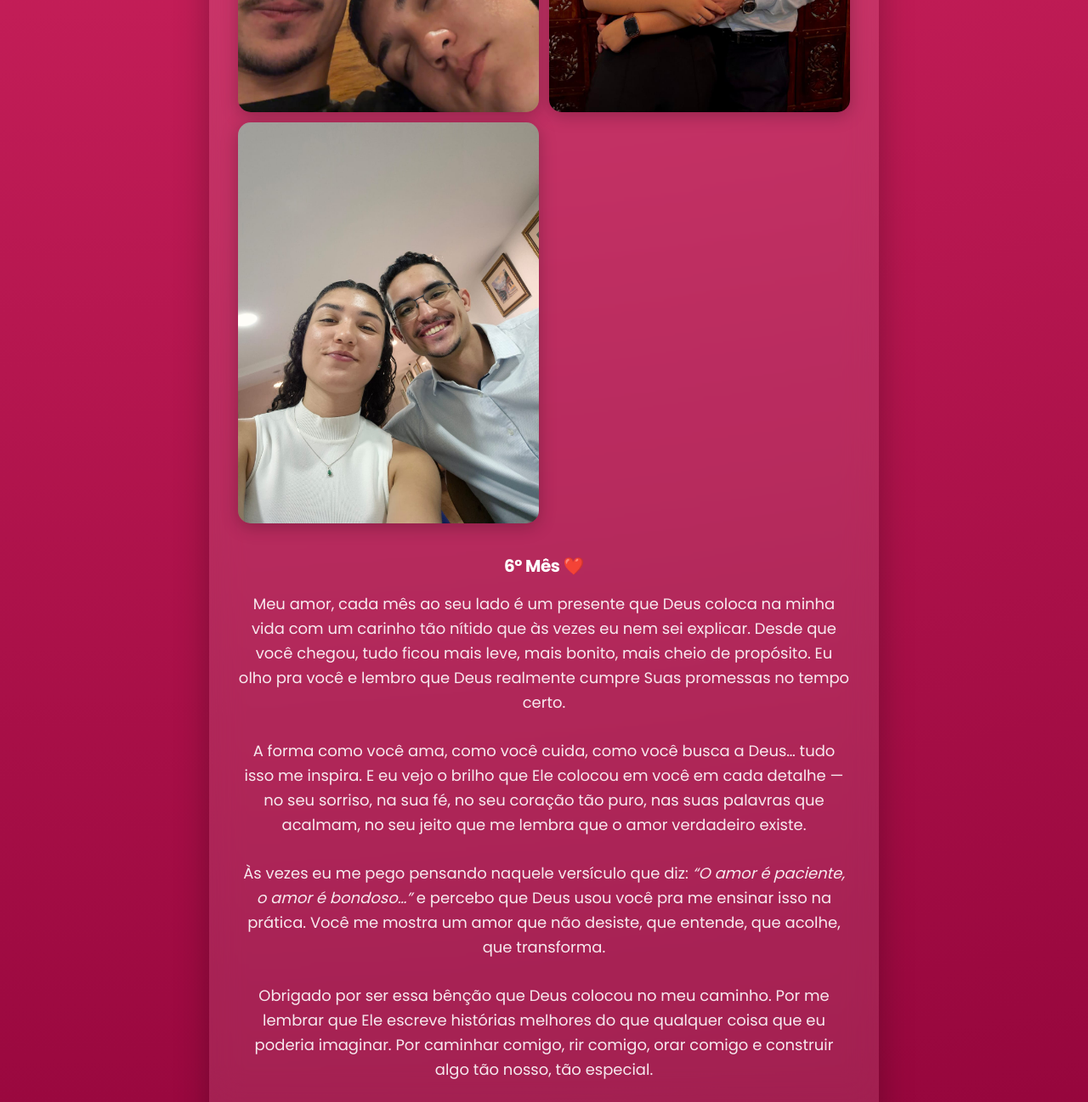
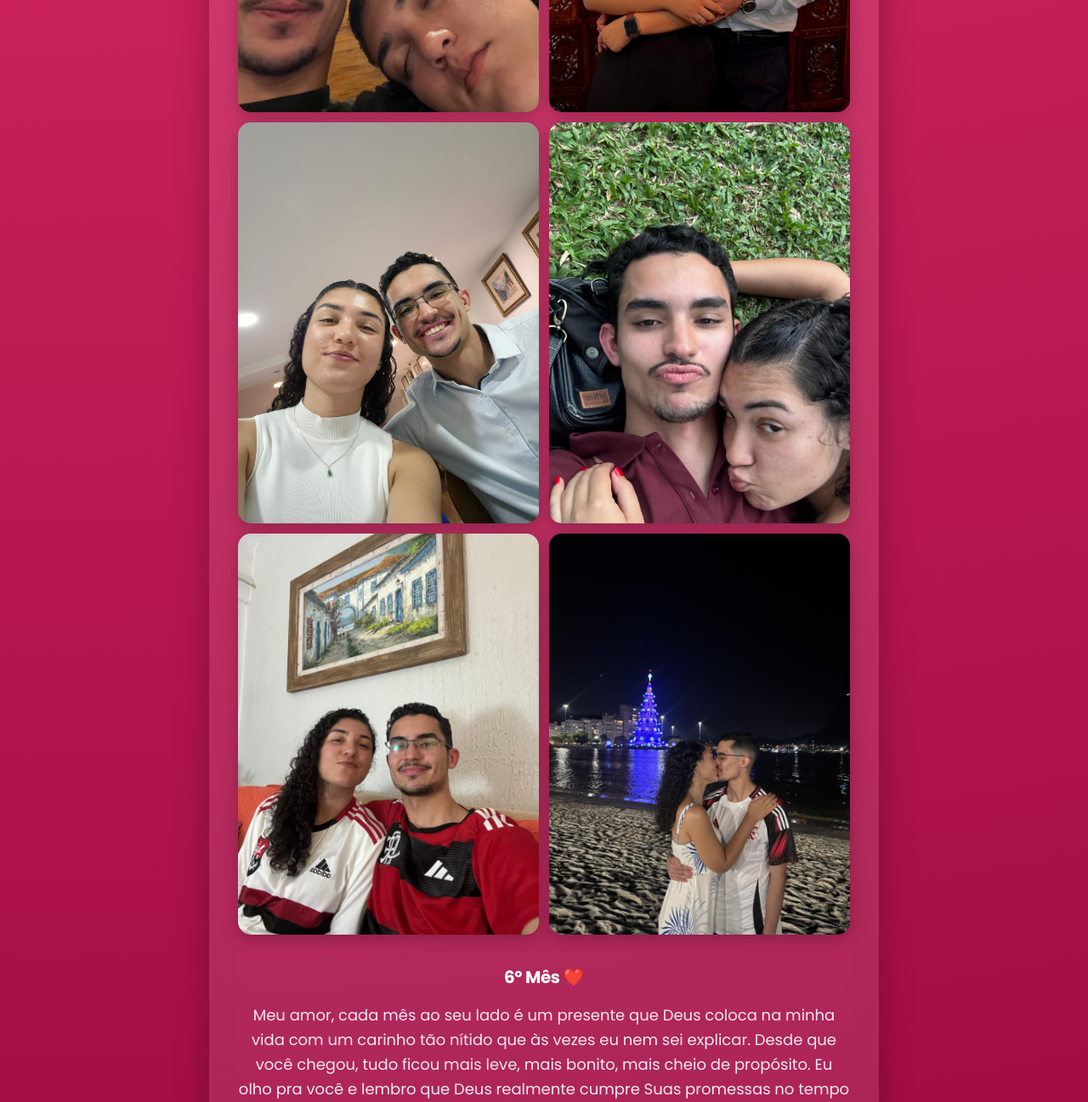
Before and after one commit to matheusnsp/mesversario, a website: page presente.html in a window 1280 px wide. Shown: the part 1679-2976 px from the top of the page at 85% size. Drawn offline with Linux system fonts and the light colour scheme.

Commit message:
fotos add

```diff
--- a/presente.html
+++ b/presente.html
@@ -44,6 +44,11 @@
       <img src="foto3.jpeg" style="width:100%; border-radius:15px; box-shadow:0 4px 20px rgba(0,0,0,0.25);">
       <img src="foto4.jpeg" style="width:100%; border-radius:15px; box-shadow:0 4px 20px rgba(0,0,0,0.25);">
       <img src="foto5.jpeg" style="width:100%; border-radius:15px; box-shadow:0 4px 20px rgba(0,0,0,0.25);">
+      <img src="foto6.jpeg" style="width:100%; border-radius:15px; box-shadow:0 4px 20px rgba(0,0,0,0.25);">
+      <img src="foto7.jpeg" style="width:100%; border-radius:15px; box-shadow:0 4px 20px rgba(0,0,0,0.25);">
+      <img src="foto8.jpeg" style="width:100%; border-radius:15px; box-shadow:0 4px 20px rgba(0,0,0,0.25);">
+
+
     </div>
 
     <!-- Mensagem final -->
```
Also changed, not shown: package.json (added, +14 -0 lines), foto8.jpeg (added), 1 other file.
